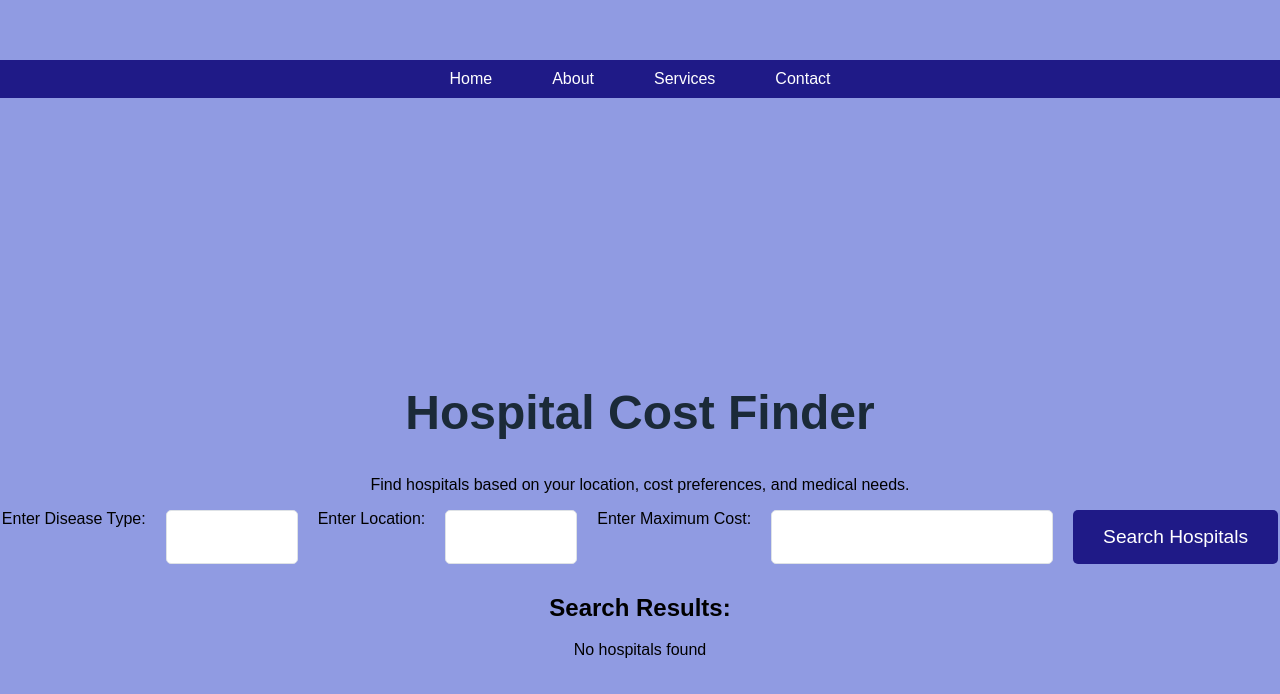
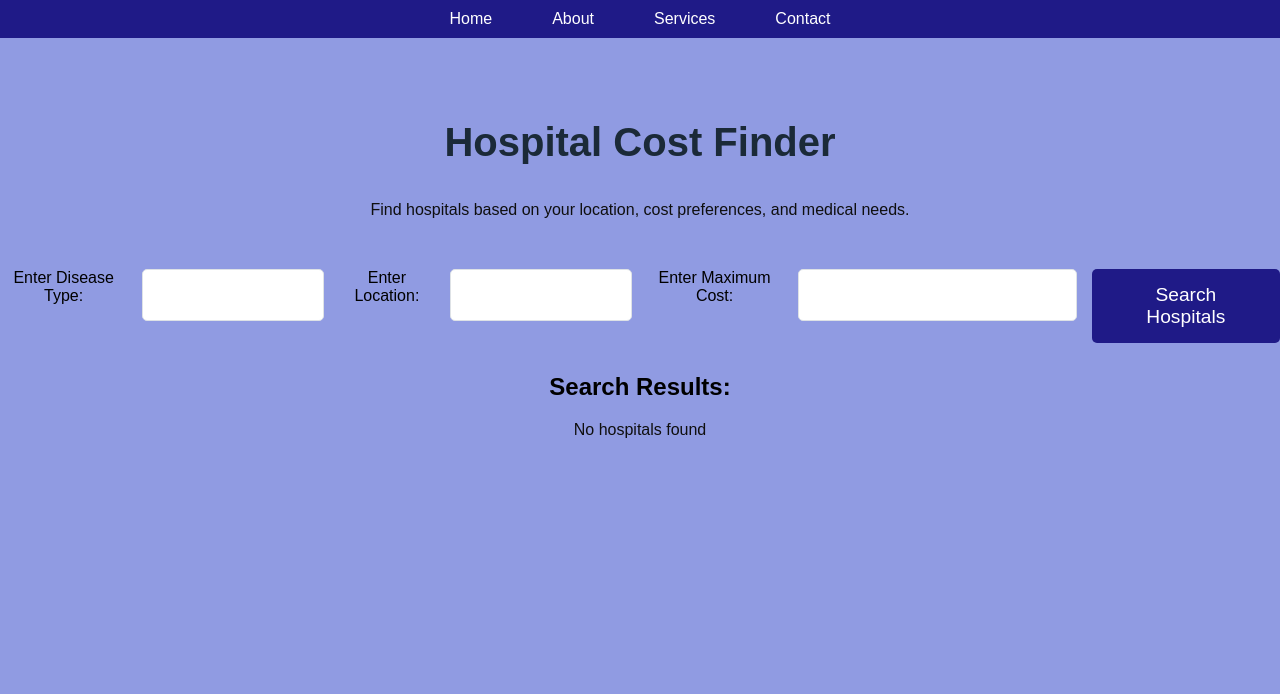
Before and after one commit to Akanchha-kumari/Hospital-Cost-Finder, a React (Create React App) app in the folder Frontend/: page / in a window 1280 px wide. Shown: the top 694 px of the page. Built offline with nearby package versions, Linux system fonts and the light colour scheme.

Commit message:
navbar added

```diff
--- a/Frontend/src/App.css
+++ b/Frontend/src/App.css
@@ -4,19 +4,26 @@ body {
   font-family: Arial, sans-serif;
   background-color: #909be2;
 }
+.header-container {
+  margin-top: 80px;
+  text-align: center;
+}
+h1 {
+  top:5px;
 
-h1 {
-  font-size: 3rem;
   color: #1b2a38;
   margin: 20px;
-  text-align: center;
+  font-size: 2.5rem;
+
+  margin-top: 30px;
+
 }
 
 .navbar {
   background-color: #1f1a87;
   padding: 10px 20px;
   position: fixed;
-  top: 60px;
+  top: 0px;
   width: 100%;
   display: flex;
   justify-content: center;
@@ -43,7 +50,7 @@ h1 {
 }
 
 .navbar ul li a:hover {
-  background-color: #2e146c;
+  background-color: #18146d;
   border-radius: 5px;
 }
 
@@ -51,25 +58,31 @@ h1 {
   text-align: center;
   display: flex;
   flex-direction: column;
-  justify-content: center;
+  justify-content: flex-start;
   align-items: center;
-  min-height: 100vh;
-  padding-top: 120px;
+  min-height: 50vh;
+  padding-top: 10px;
 }
 
 .form-container {
   display: flex;
   justify-content: center;
-  gap: 20px;
+  gap: 15px;
   margin-bottom: 30px;
 }
-
+p {
+  font-size: 1rem;
+  color: #0f0f0f;
+  margin-bottom: 50px;
+  text-align: center;
+}
 input {
-  padding: 15px;
+  padding: 10px 15px;
   border: 1px solid #dee2e6;
   border-radius: 5px;
   font-size: 1.2rem;
-  width: 100px;
+  width: 150px;
+  height: 30px;
 }
 
 input[type="number"] {
@@ -87,7 +100,7 @@ button {
 }
 
 button:hover {
-  background-color: #2e146c;
+  background-color: #130f58;
 }
 
 @media (max-width: 768px) {
--- a/Frontend/src/App.js
+++ b/Frontend/src/App.js
@@ -27,7 +27,10 @@ function App() {
 
   return (
     <div className="App">
+      <div className="header-container">
+
       <h1 className="header">Hospital Cost Finder</h1>
+      </div>
       <nav className="navbar">
         <ul>
           <li><a href="#">Home</a></li>
```
